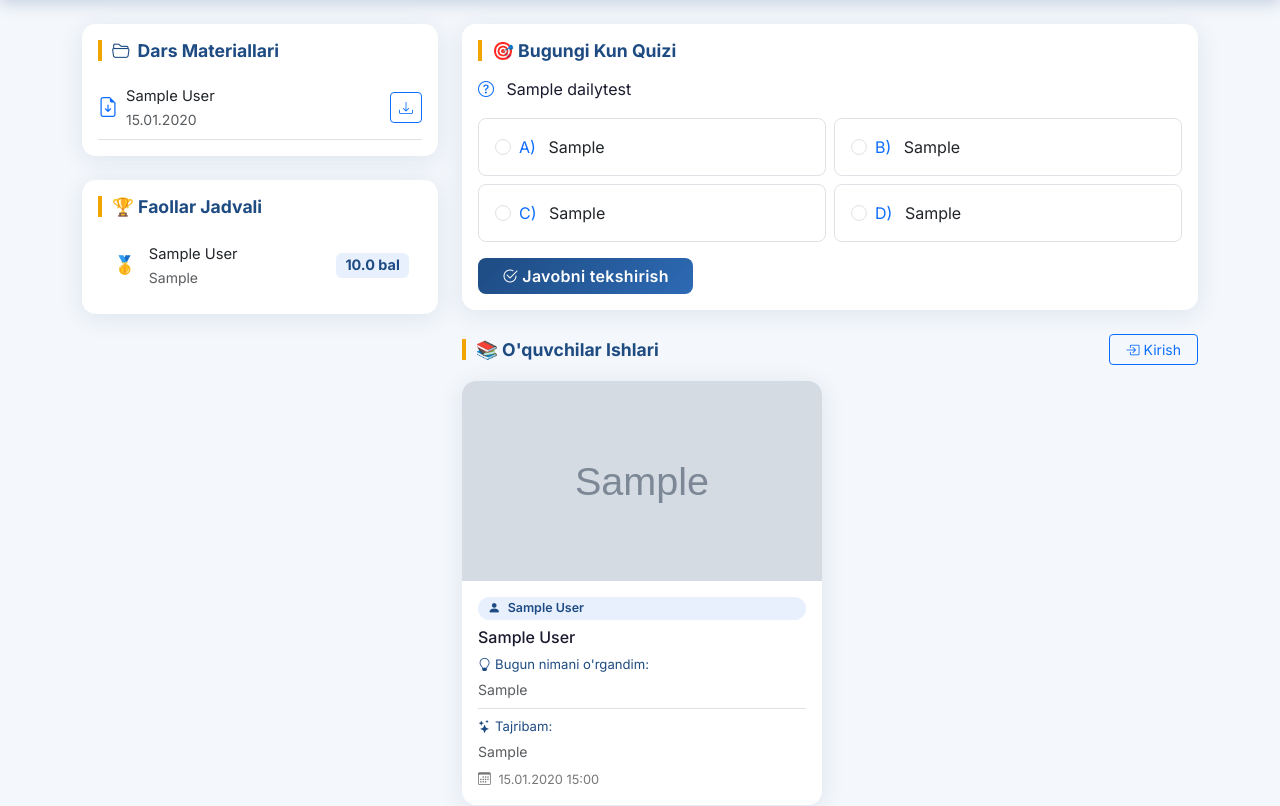
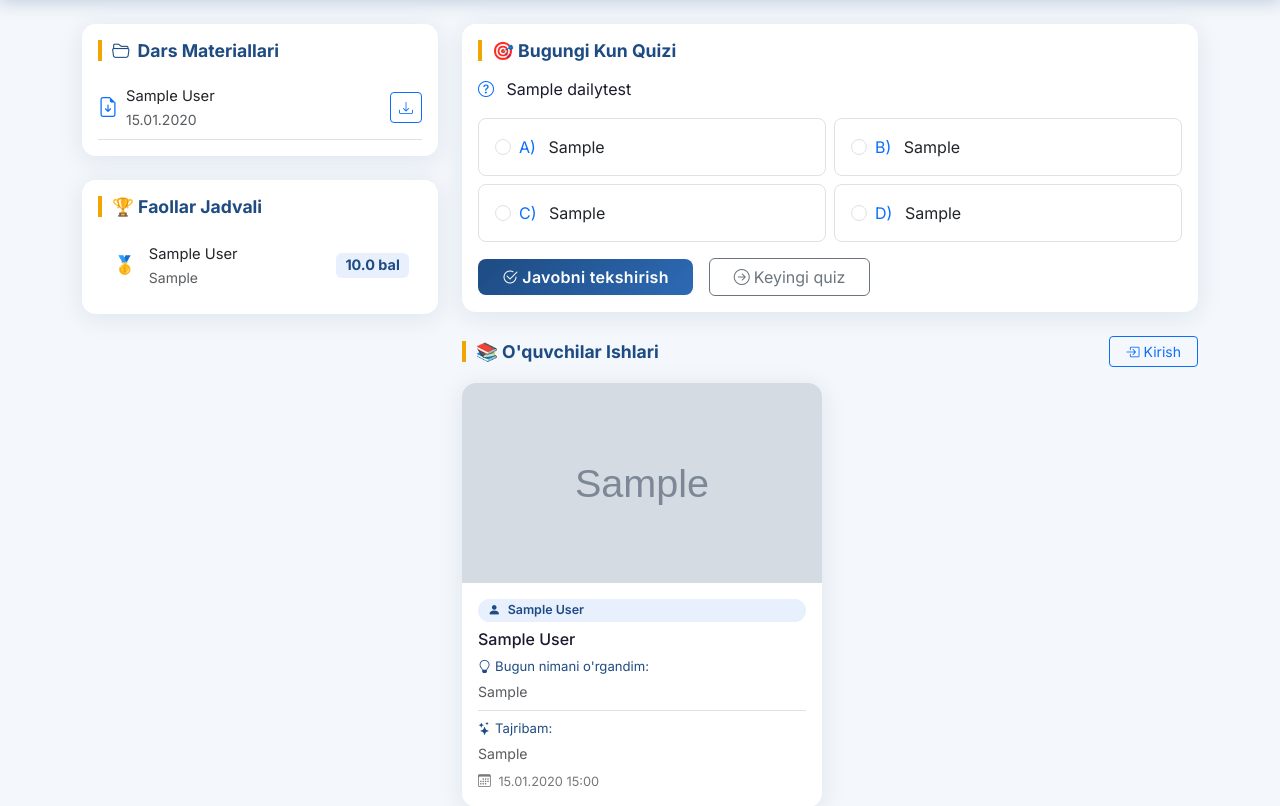
Before and after one commit to yulchiyev1/informatik22, a Django app: page / in a window 1280 px wide. Shown: the part 68-874 px from the top of the page. Run offline with Django 5.2, Linux system fonts and the light colour scheme; tables that the repository leaves empty hold one stand-in row (values such as "Sample post"); grey boxes marked "Sample" are stand-in pictures.

Commit message:
refactor: remove user approval requirement, add next quiz button, limit posts to 1 per day, allow guests to solve quizzes without points

```diff
--- a/core/views.py
+++ b/core/views.py
@@ -78,9 +78,7 @@ def home(request):
     """
     materials = TeacherMaterial.objects.all()[:5]
 
-    top_students = Profile.objects.filter(
-        is_approved=True
-    ).order_by('-points')[:5]
+    top_students = Profile.objects.all().order_by('-points')[:5]
 
     if request.user.is_authenticated:
         latest_quiz = DailyTest.objects.exclude(solved_by=request.user).order_by('?').first()
@@ -131,13 +129,14 @@ def create_post(request):
     """
     profile, _ = Profile.objects.get_or_create(user=request.user)
 
-    # Security gate: only approved students may post
-    if not profile.is_approved:
+    from django.utils import timezone
+    today = timezone.localdate()
+    if StudentPost.objects.filter(author=request.user, created_at__date=today).exists():
         return HttpResponse(
             "<div style='font-family:sans-serif;text-align:center;margin-top:80px;"
             "color:#1e4b82;'>"
             "<h2>⚠️ Kechirasiz!</h2>"
-            "<p>Ustoz hali profilingizni tasdiqlamagan. Iltimos kuting!</p>"
+            "<p>Siz bugun allaqachon post yuklagansiz. Kuniga faqat bitta post joylash mumkin!</p>"
             "<a href='/' style='color:#1e4b82;'>← Bosh sahifaga qaytish</a>"
             "</div>",
             status=403
@@ -165,10 +164,10 @@ def create_post(request):
     return render(request, 'core/create_post.html', context)
 
 
-@login_required
 def submit_quiz(request, quiz_id):
     """
-    Handles quiz submission. Awards 1 point if correct and tracks that the user solved it.
+    Handles quiz submission. Awards 1 point if correct and tracks that the user solved it (for logged-in users).
+    Guests can solve but get no points.
     """
     if request.method == 'POST':
         try:
@@ -177,27 +176,33 @@ def submit_quiz(request, quiz_id):
             messages.error(request, "Quiz topilmadi.")
             return redirect('home')
 
-        # Check if already solved
-        if request.user in quiz.solved_by.all():
-            messages.warning(request, "Siz bu quizni allaqachon yechgansiz.")
-            return redirect('home')
-
         selected_answer = request.POST.get('quiz_answer')
 
         if not selected_answer:
             messages.warning(request, "Iltimos, javob variantini tanlang!")
             return redirect('home')
 
-        if selected_answer == quiz.correct_answer:
-            profile, _ = Profile.objects.get_or_create(user=request.user)
-            profile.points += 1.0
-            profile.save()
+        if request.user.is_authenticated:
+            # Check if already solved
+            if request.user in quiz.solved_by.all():
+                messages.warning(request, "Siz bu quizni allaqachon yechgansiz.")
+                return redirect('home')
 
-            quiz.solved_by.add(request.user)
-            messages.success(request, f"✅ To'g'ri javob! Sizga 1 ball qo'shildi. (To'g'ri javob: {quiz.correct_answer})")
+            if selected_answer == quiz.correct_answer:
+                profile, _ = Profile.objects.get_or_create(user=request.user)
+                profile.points += 1.0
+                profile.save()
+
+                quiz.solved_by.add(request.user)
+                messages.success(request, f"✅ To'g'ri javob! Sizga 1 ball qo'shildi. (To'g'ri javob: {quiz.correct_answer})")
+            else:
+                messages.error(request, f"❌ Noto'g'ri javob. To'g'ri javob '{quiz.correct_answer}' edi. Boshqa quizlarda omadingizni sinab ko'ring!")
+                quiz.solved_by.add(request.user)
         else:
-            messages.error(request, f"❌ Noto'g'ri javob. To'g'ri javob '{quiz.correct_answer}' edi. Boshqa quizlarda omadingizni sinab ko'ring!")
-            # Still add to solved_by so they can't try again to cheat
-            quiz.solved_by.add(request.user)
+            # Guest user logic
+            if selected_answer == quiz.correct_answer:
+                messages.success(request, f"✅ To'g'ri javob! (Siz tizimga kirmaganingiz uchun ball qo'shilmadi)")
+            else:
+                messages.error(request, f"❌ Noto'g'ri javob. To'g'ri javob '{quiz.correct_answer}' edi.")
 
     return redirect('home')
--- a/templates/core/home.html
+++ b/templates/core/home.html
@@ -189,6 +189,9 @@
                             <button type="submit" id="quiz-submit-btn" class="btn btn-primary px-4">
                                 <i class="bi bi-check2-circle me-1"></i>Javobni tekshirish
                             </button>
+                            <a href="{% url 'home' %}" class="btn btn-outline-secondary px-4">
+                                <i class="bi bi-arrow-right-circle me-1"></i>Keyingi quiz
+                            </a>
                         </div>
                     </form>
                     {% else %}
```
